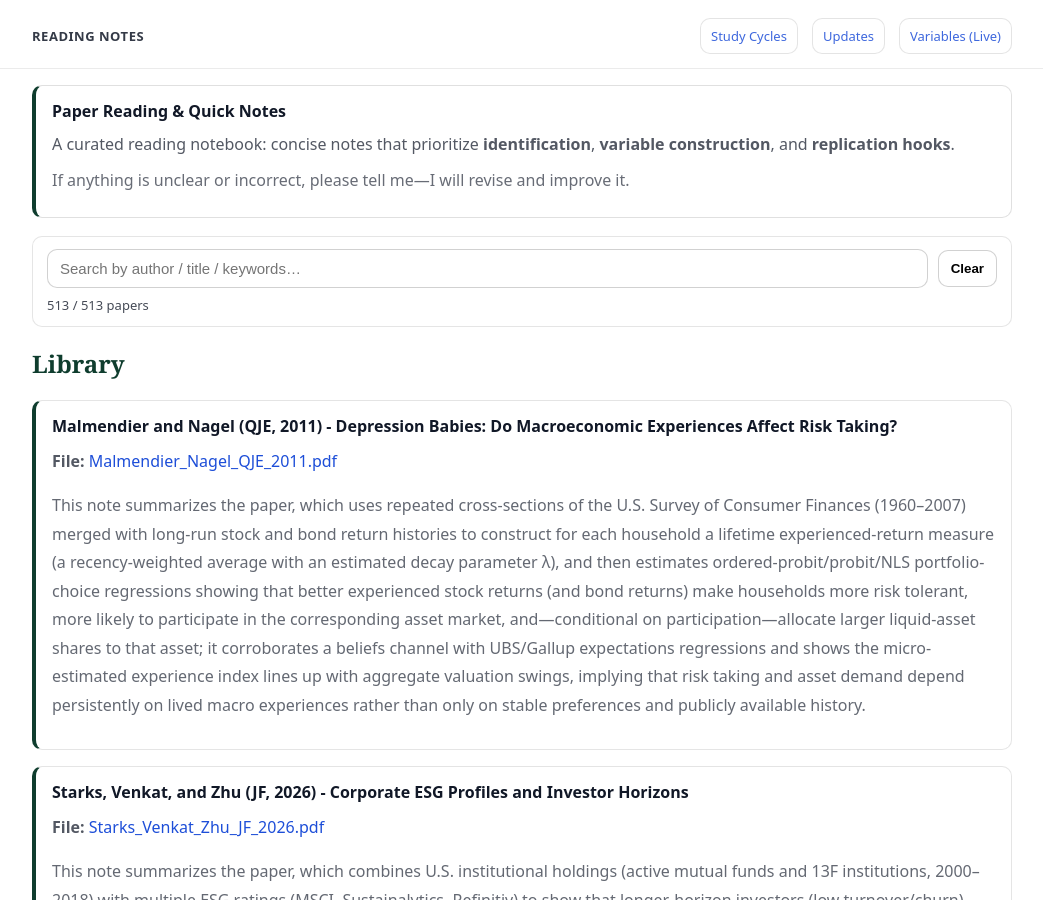
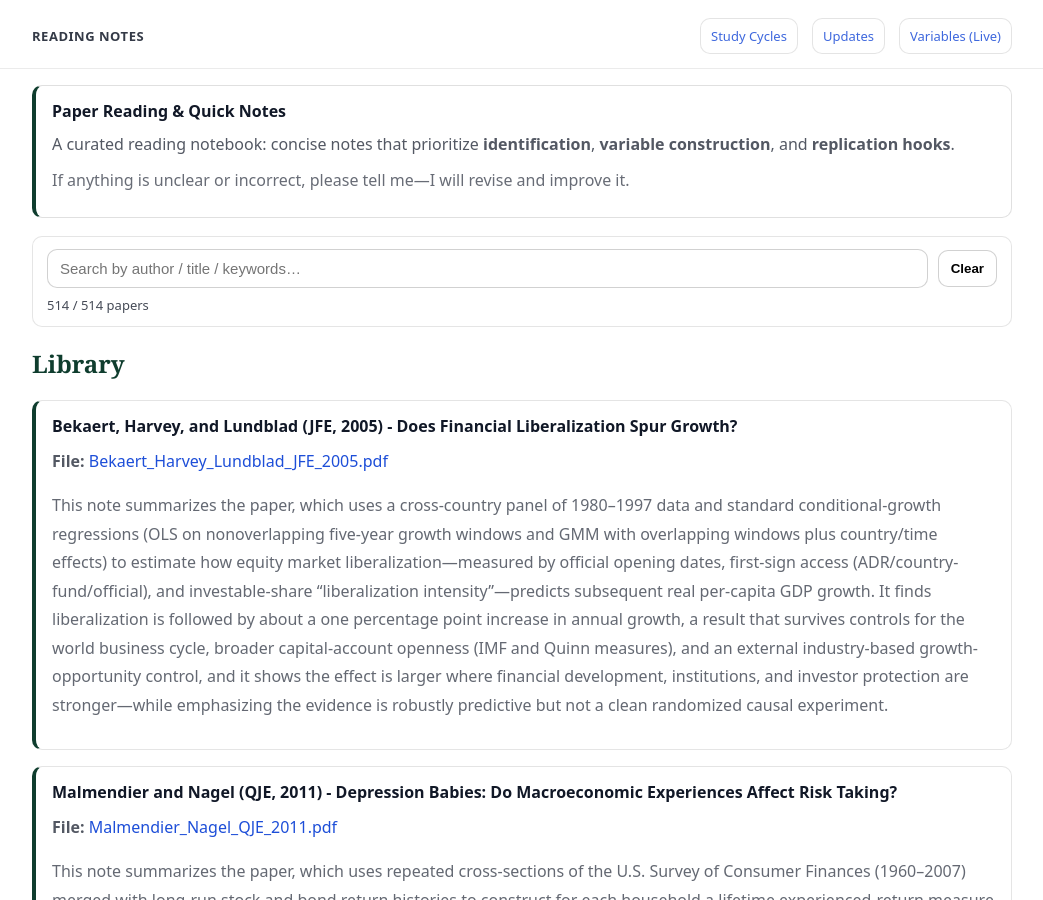
Before and after one commit to yaxinzn/study-archive, a Jekyll site: the page built from reading/index.md, in a window 1280 px wide and 900 px high. Shown: the whole window, without its empty margins (118-1161 px from the left). Built offline with Jekyll 4.4.1, drawn with Linux system fonts in a browser that asks for light colours.

Commit message:
Reading: add/update Bekaert_Harvey_Lundblad_JFE_2005.pdf

```diff
--- a/_data/reading.yml
+++ b/_data/reading.yml
@@ -1,3 +1,7 @@
+- title: "Bekaert, Harvey, and Lundblad (JFE, 2005) - Does Financial Liberalization Spur Growth?"
+  file: "Bekaert_Harvey_Lundblad_JFE_2005.pdf"
+  desc: "This note summarizes the paper, which uses a cross-country panel of 1980–1997 data and standard conditional-growth regressions (OLS on nonoverlapping five-year growth windows and GMM with overlapping windows plus country/time effects) to estimate how equity market liberalization—measured by official opening dates, first-sign access (ADR/country-fund/official), and investable-share “liberalization intensity”—predicts subsequent real per-capita GDP growth. It finds liberalization is followed by about a one percentage point increase in annual growth, a result that survives controls for the world business cycle, broader capital-account openness (IMF and Quinn measures), and an external industry-based growth-opportunity control, and it shows the effect is larger where financial development, institutions, and investor protection are stronger—while emphasizing the evidence is robustly predictive but not a clean randomized causal experiment."
+
 - title: "Malmendier and Nagel (QJE, 2011) - Depression Babies: Do Macroeconomic Experiences Affect Risk Taking?"
   file: "Malmendier_Nagel_QJE_2011.pdf"
   desc: "This note summarizes the paper, which uses repeated cross-sections of the U.S. Survey of Consumer Finances (1960–2007) merged with long-run stock and bond return histories to construct for each household a lifetime experienced-return measure (a recency-weighted average with an estimated decay parameter λ), and then estimates ordered-probit/probit/NLS portfolio-choice regressions showing that better experienced stock returns (and bond returns) make households more risk tolerant, more likely to participate in the corresponding asset market, and—conditional on participation—allocate larger liquid-asset shares to that asset; it corroborates a beliefs channel with UBS/Gallup expectations regressions and shows the micro-estimated experience index lines up with aggregate valuation swings, implying that risk taking and asset demand depend persistently on lived macro experiences rather than only on stable preferences and publicly available history."
```
Also changed, not shown: 1 other file.
